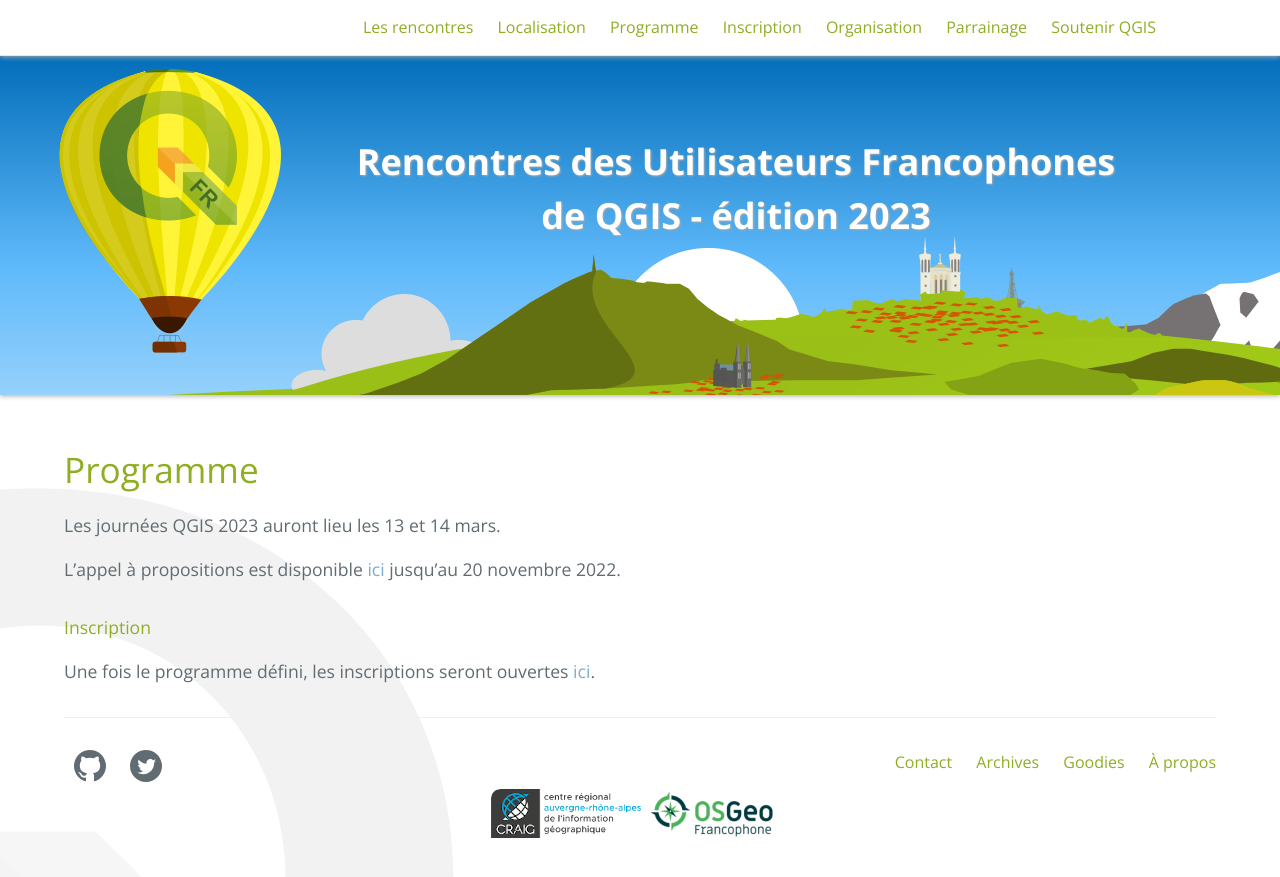
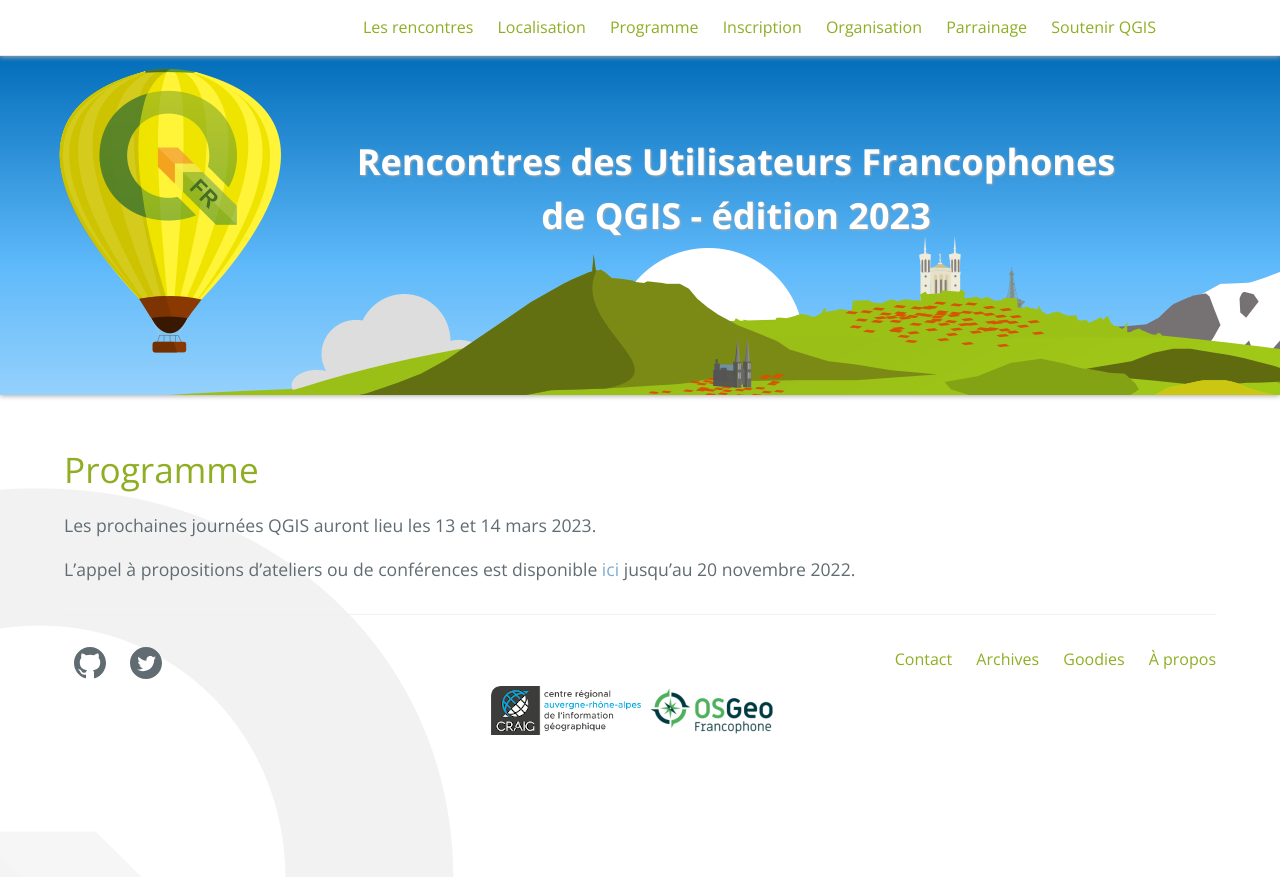
Before and after one commit to OSGeo-fr/QGIS-conf-fr-website, a Jekyll site: the page built from z20_programme.md, in a window 1280 px wide. Shown: the top 877 px of the page. Built offline with Jekyll 4.4.1, drawn with Linux system fonts in a browser that asks for light colours.

Commit message:
Supprimer inscription et plus de précision sur l'appel

```diff
--- a/z20_programme.md
+++ b/z20_programme.md
@@ -5,10 +5,6 @@ tagline: Voici notre programme pour ces rencontres
 menu: header
 ---
 
-Les journées QGIS 2023 auront lieu les 13 et 14 mars.
+Les prochaines journées QGIS auront lieu les 13 et 14 mars 2023.
 
-L'appel à propositions est disponible [ici](https://sondage.osgeo.asso.fr/index.php/863591) jusqu'au 20 novembre 2022.
-
-#### Inscription
-
-Une fois le programme défini, les inscriptions seront ouvertes [ici](/z25_inscription.html).
+L'appel à propositions d'ateliers ou de conférences est disponible [ici](https://sondage.osgeo.asso.fr/index.php/863591) jusqu'au 20 novembre 2022.
```
